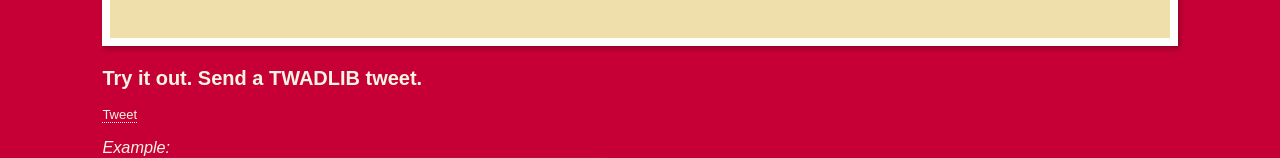
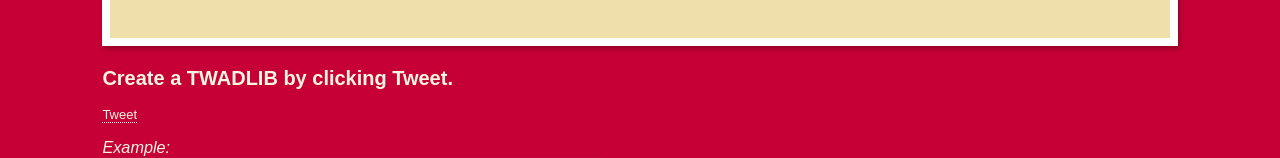
Before and after one commit to chrisnager/twadlib, a plain HTML site: page index.html in a window 1280 px wide. Shown: the part 274-432 px from the top of the page. Drawn offline with nearby package versions, Linux system fonts and the light colour scheme.

Commit message:
Fix copy

```diff
--- a/index.html
+++ b/index.html
@@ -28,7 +28,7 @@
       </section>
 
       <section class="try">
-        <h1>Try it out. Send a TWADLIB tweet.</h1>
+        <h1>Create a TWADLIB by clicking Tweet.</h1>
         <a href="http://twitter.com/share" id="tweet" class="twitter-share-button" data-text="!@TWADLIB #Name #PluralNoun #Noun #Adjective #PresentSingularVerb" data-count="none">Tweet</a>
         <h2>Example:</h2>
         <div disabled="disabled" class="twextarea">!@TWADLIB #Chris #cats #scooter #enthused #punch</div>
```
